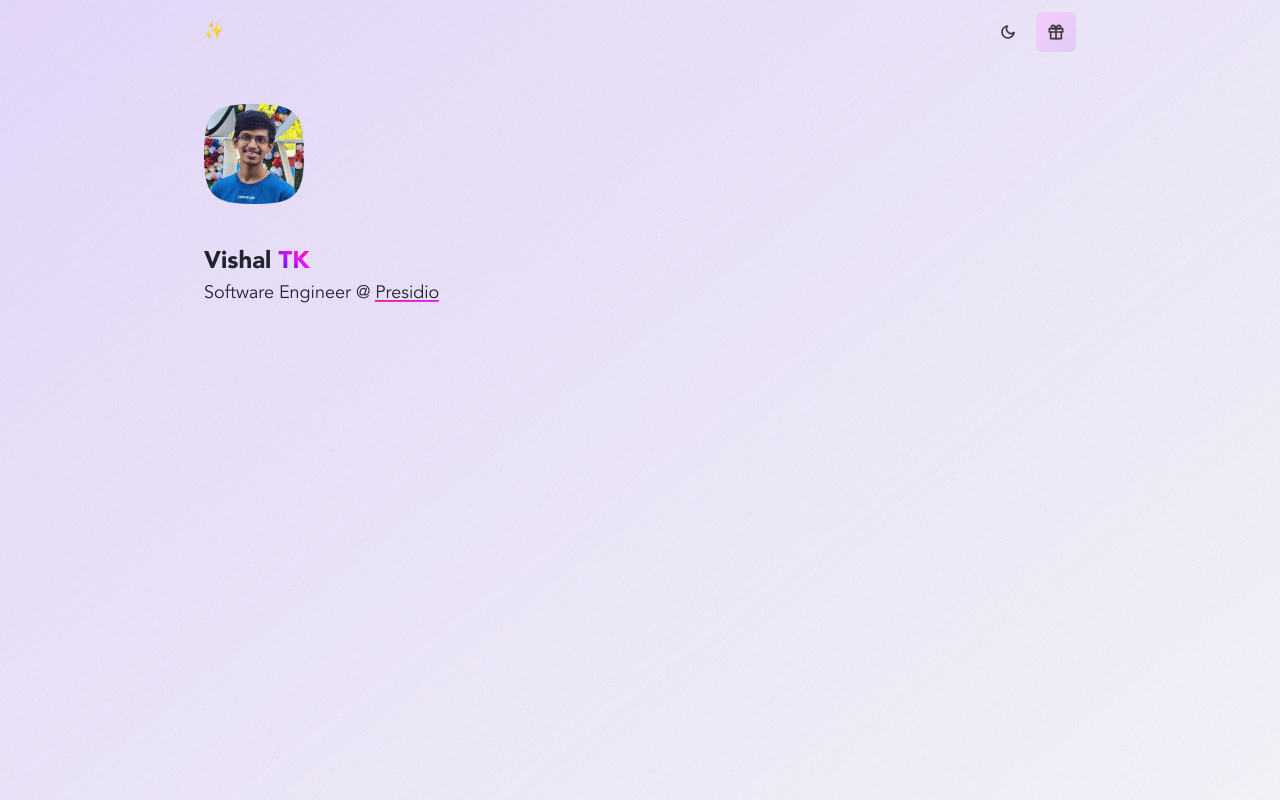
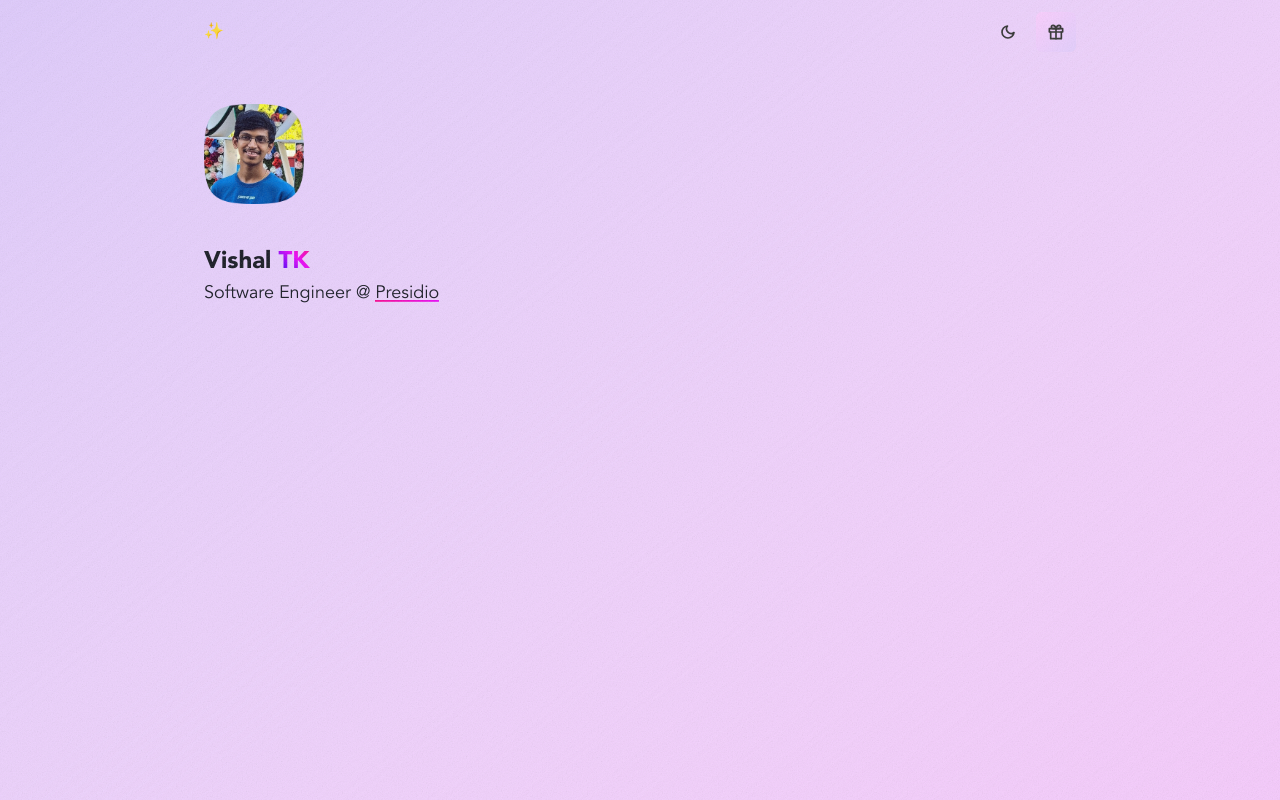
Before and after one commit to sanvishal/tkvishal-portfoliov2, a Next.js app: page / in a window 1280 px wide. Built offline with nearby package versions, Linux system fonts and the light colour scheme.

Commit message:
fancy gradiant bg

```diff
--- /dev/null
+++ b/components/GradiantBg.tsx
@@ -0,0 +1,34 @@
+import { motion } from 'framer-motion';
+
+export const GradiantBg = () => {
+  const timeOffset = 6;
+  const [minOpacity, maxOpacity] = [0.1, 0.7];
+  return (
+    <>
+      <motion.div
+        className="gradiant-bg"
+        animate={{ opacity: [minOpacity, maxOpacity] }}
+        transition={{
+          ease: 'linear',
+          duration: timeOffset,
+          repeat: Infinity,
+          repeatType: 'mirror',
+          repeatDelay: timeOffset * 2,
+        }}
+      ></motion.div>
+      <motion.div
+        className="gradiant-bg gradiant-bg-comp"
+        style={{ transform: 'rotate(180deg)' }}
+        animate={{ opacity: [maxOpacity, minOpacity] }}
+        transition={{
+          delay: timeOffset,
+          ease: 'linear',
+          duration: timeOffset,
+          repeat: Infinity,
+          repeatType: 'mirror',
+          repeatDelay: timeOffset * 2,
+        }}
+      ></motion.div>
+    </>
+  );
+};
--- a/pages/index.tsx
+++ b/pages/index.tsx
@@ -3,6 +3,7 @@ import type { NextPage } from 'next';
 import { Blobs } from '../components/Blobs';
 import { ChakraNextImage } from '../components/ChakraNextImage';
 import { FancyLink } from '../components/FancyLink';
+import { GradiantBg } from '../components/GradiantBg';
 import { GrainyTexture } from '../components/GrainyTexture';
 import { NavBar } from '../components/NavBar';
 
@@ -28,7 +29,7 @@ const Home: NextPage = () => {
         Software Engineer @ <FancyLink href="https://www.presidio.com/">Presidio</FancyLink>
       </Text>
       <GrainyTexture />
-      <div className="gradiant-bg" />
+      <GradiantBg />
     </Container>
   );
 };
--- a/styles/globals.css
+++ b/styles/globals.css
@@ -81,19 +81,23 @@ body {
   z-index: -99999999999;
   width: 100%;
   opacity: 0.4;
-  animation: breathe 5s linear infinite alternate;
+  /* animation: breathe 10s linear infinite alternate; */
   height: calc(100vh + 200px);
   pointer-events: none;
   transform: translateY(0px);
   background: var(--chakra-colors-bgGradient);
 }
 
+.gradiant-bg-comp {
+  background: var(--chakra-colors-bgGradientComp);
+}
+
 @keyframes breathe {
-  from {
+  0% {
     opacity: 0.1;
   }
-  to {
-    opacity: 0.5;
+  100% {
+    opacity: 0.7;
   }
 }
 
--- a/theme.ts
+++ b/theme.ts
@@ -42,6 +42,12 @@ export const theme = extendTheme({
         _dark:
           'linear-gradient(to top left, hsla(var(--hue), 95%, 1%, 0), hsla(var(--hue), 95%, 10%));',
       },
+      bgGradientComp: {
+        default:
+          'linear-gradient(to top left, hsla(var(--hue-complimentary1), 95%, 99%, 0), hsla(var(--hue-complimentary1), 92%, 84%))',
+        _dark:
+          'linear-gradient(to top left, hsla(var(--hue-complimentary1), 95%, 1%, 0), hsla(var(--hue-complimentary1), 95%, 10%));',
+      },
       bgGradientButton: {
         default:
           'linear-gradient(to bottom right, hsla(var(--hue-complimentary1), 95%, 90%), hsla(var(--hue), 92%, 90%))',
```
